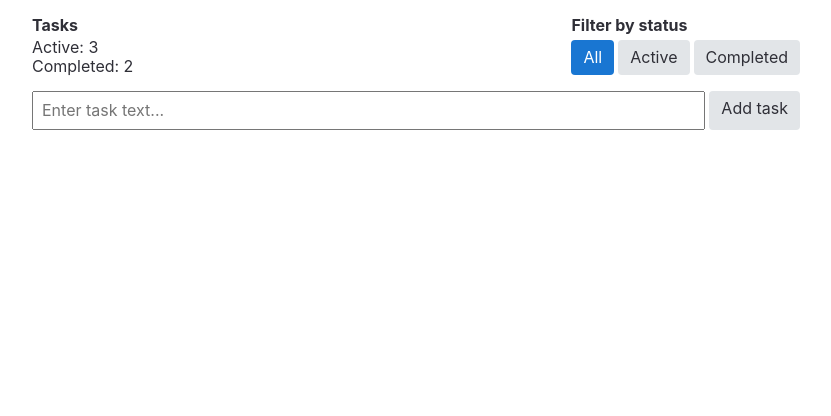
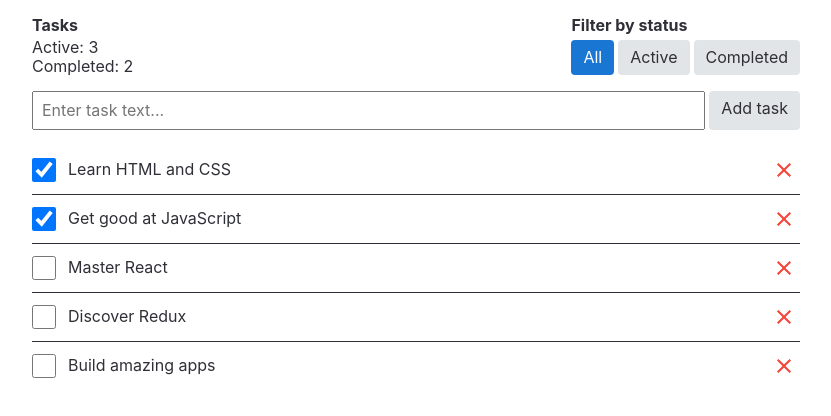
Before and after one commit to valentyna88/redux-test, a React (Vite) app: page / in a window 1280 px wide. Shown: the top 416 px of the page, without its empty margins (224-1055 px from the left). Built offline with nearby package versions, Linux system fonts and the light colour scheme.

Commit message:
Update TaskForm

```diff
--- a/src/components/TaskForm/TaskForm.jsx
+++ b/src/components/TaskForm/TaskForm.jsx
@@ -1,10 +1,27 @@
 import Button from '../Button/Button';
 import css from './TaskForm.module.css';
+// 1. Імпортуємо хук
+import { useDispatch } from 'react-redux';
+// 2. Імпортуємо фабрику екшену
+import { addTask } from '../../redux/actions';
 
 const TaskForm = () => {
+  // 3. Отримуємо посилання на функцію відправки екшенів
+  const dispatch = useDispatch();
+
   const handleSubmit = event => {
     event.preventDefault();
     const form = event.target;
+
+    // 4. Викликаємо фабрику екшену та передаємо дані для payload
+    // 5. Відправляємо результат - екшен створення завдання
+    dispatch(
+      addTask({
+        id: crypto.randomUUID(),
+        completed: false,
+        text: form.elements.text.value,
+      })
+    );
     form.reset();
   };
 
--- a/src/components/TaskList/TaskList.jsx
+++ b/src/components/TaskList/TaskList.jsx
@@ -25,14 +25,13 @@ const TaskList = () => {
 
   // 4. Обчислюємо масив завдань, які необхідно відображати в інтерфейсі
   const visibleTasks = getVisibleTasks(tasks, statusFilter);
-
   return (
     <ul className={css.list}>
-      {visibleTasks.map(task => {
+      {visibleTasks.map(task => (
         <li className={css.listItem} key={task.id}>
           <Task task={task} />
-        </li>;
-      })}
+        </li>
+      ))}
     </ul>
   );
 };
--- a/src/redux/actions.js
+++ b/src/redux/actions.js
@@ -3,6 +3,9 @@ import { createAction } from '@reduxjs/toolkit';
 
 // 2. Створюємо фабрики екшенів
 export const addTask = createAction('tasks/addTask');
+
 export const deleteTask = createAction('tasks/deleteTask');
+
 export const toggleCompleted = createAction('tasks/toggleCompleted');
+
 export const setStatusFilter = createAction('filters/setStatusFilter');
```
